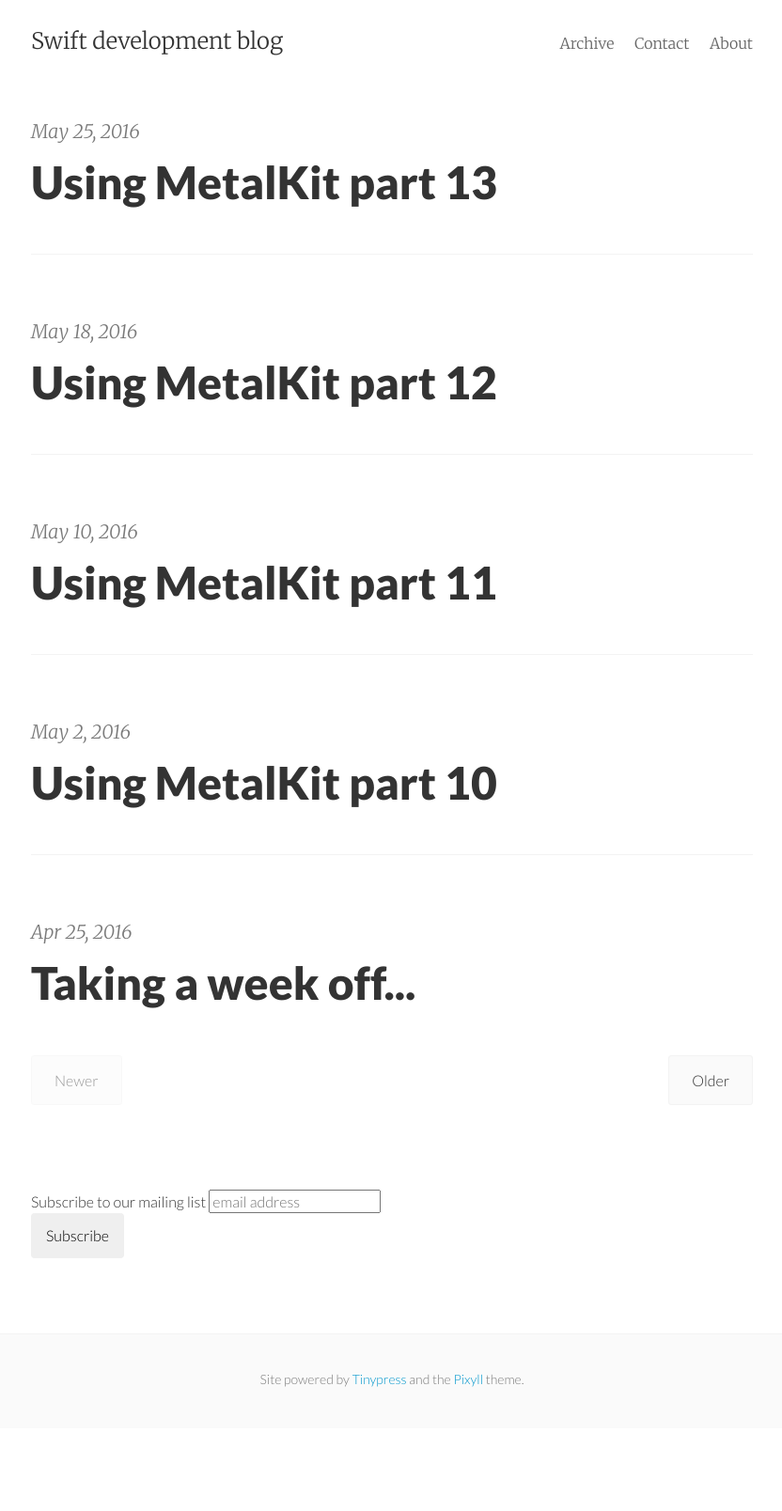
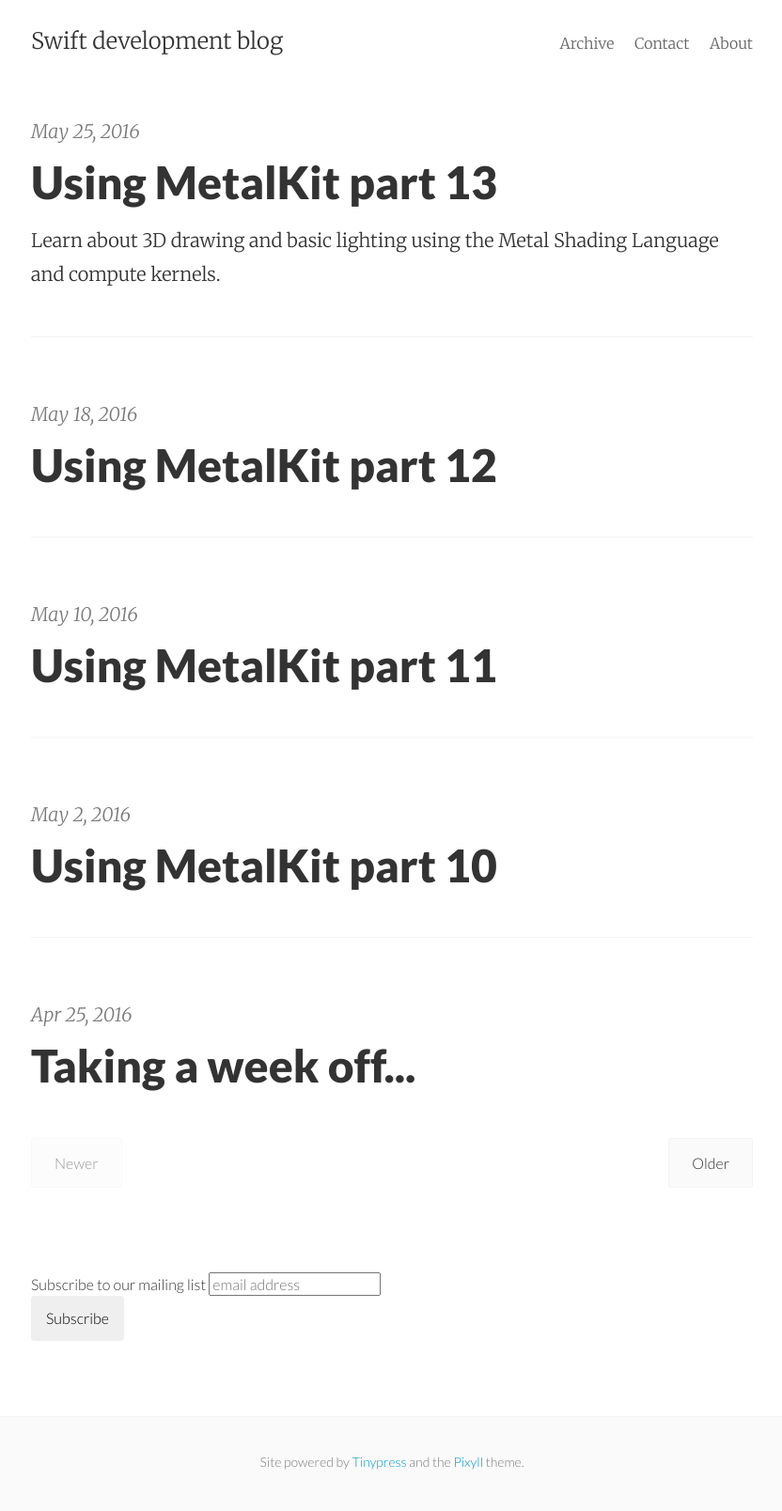
Before and after one commit to mhorga/mhorga.github.io, a Jekyll site: the page built from index.html, in a window 1280 px wide. Shown: the whole page at 94% size, without its empty margins (223-1055 px from the left). Built offline with Jekyll 4.4.1, drawn with Linux system fonts in a browser that asks for light colours; the list of posts is cut into pages by our own code; comment, search, counter and statistics services are not loaded; before the commit the page ends 1520 px from its top, so only the background shows below that.

Commit message:
Post: Using MetalKit part 13

```diff
--- a/_posts/2016-05-25-using-metalkit-part-13.markdown
+++ b/_posts/2016-05-25-using-metalkit-part-13.markdown
@@ -1,6 +1,7 @@
 ---
 published: true
 title: Using MetalKit part 13
+summary: Learn about 3D drawing and basic lighting using the Metal Shading Language and compute kernels.
 layout: post
 ---
 Let's pick up where we left off in [Part 12](http://mhorga.org/2016/05/18/using-metalkit-part-12.html). Using the same playground we worked on last time, we will learn about lighting and `3D` objects today. Remember the sun eclipse we worked on a couple of weeks ago? It's back! Well, we are going to remove the sun and just focus on the planet this time.
```
